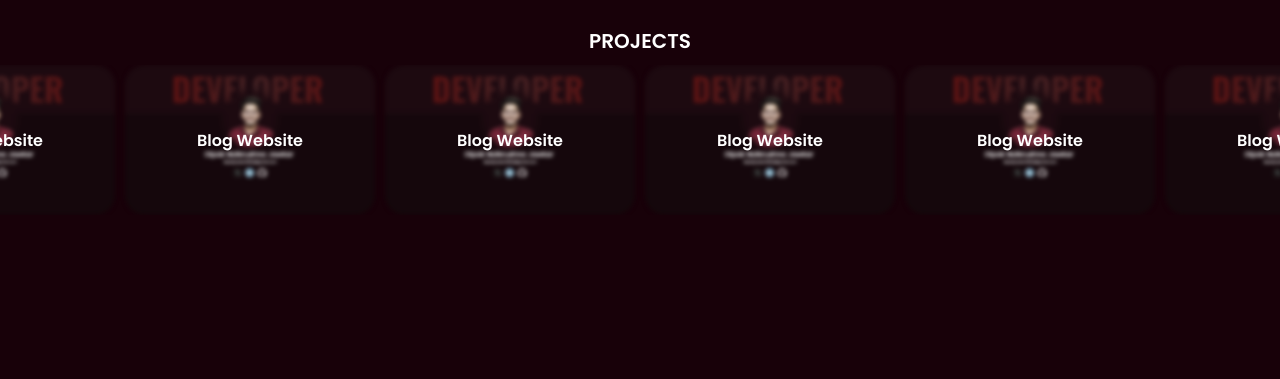
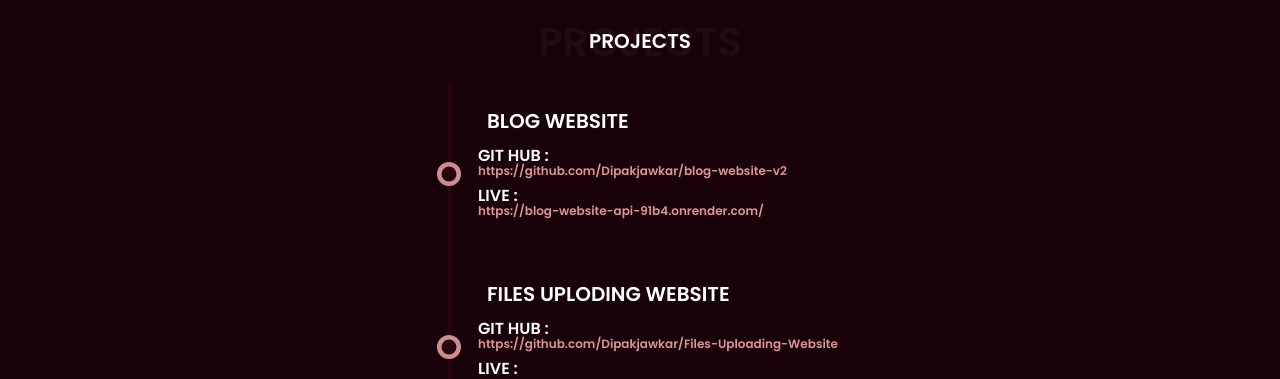
Before and after one commit to Dipakjawkar/My-portfolio, a plain HTML site: page index.html in a window 1280 px wide. Shown: the part 573-952 px from the top of the page. Before the commit the page ends 800 px from the top, so only its background shows below. Drawn offline with Linux system fonts and the light colour scheme.

Commit message:
Add files via upload

```diff
--- a/index.html
+++ b/index.html
@@ -37,7 +37,7 @@
         </div>
         <div class="lower">
             <div class="next-btn">
-                <h1>SKILLS</h1>
+                <h1 id="skills-name">SKILLS</h1>
                 <div class="skills">
                     <div class="s-img-c"><img src="./src/img/skills/html.webp" alt=""></div>
                     <div class="s-img-c">
@@ -83,66 +83,52 @@
                 </div>
             </div>
             <div class="next-section-2">
-                <h1>PROJECTS</h1>
-                <div class="p-container">
-                    <div class="project">
-                        <div class="p-c-img">
-                            <img src="./src/img/ui_img.jpg" alt="">
-                        </div>
-                        <div class="p-name">
-                            <p>Blog Website</p>
-                        </div>
+                <h1 id="projects-name">PROJECTS</h1>
+                <div class="p-container" >
+                    <div class="project-bar" id="projects">
                     </div>
-                    <div class="project">
-                        <div class="p-c-img">
-                            <img src="./src/img/ui_img.jpg" alt="">
-                        </div>
-                        <div class="p-name">
-                            <p>Blog Website</p>
-                        </div>
-                    </div>
-                    <div class="project">
-                        <div class="p-c-img">
-                            <img src="./src/img/ui_img.jpg" alt="">
-                        </div>
-                        <div class="p-name">
-                            <p>Blog Website</p>
-                        </div>
-                    </div>
-                    <div class="project">
-                        <div class="p-c-img">
-                            <img src="./src/img/ui_img.jpg" alt="">
-                        </div>
-                        <div class="p-name">
-                            <p>Blog Website</p>
-                        </div>
-                    </div>
-                    <div class="project">
-                        <div class="p-c-img">
-                            <img src="./src/img/ui_img.jpg" alt="">
-                        </div>
-                        <div class="p-name">
-                            <p>Blog Website</p>
-                        </div>
-                    </div>
-                    <div class="project">
-                        <div class="p-c-img">
-                            <img src="./src/img/ui_img.jpg" alt="">
-                        </div>
-                        <div class="p-name">
-                            <p>Blog Website</p>
-                        </div>
-                    </div>
-                    <div class="p-next">>></div>
-                    <div class="p-pre">
-                        <<< /div>
-                    </div>
+                </div>
             </div>
         </div>
-    </div>
 
 </body>
 <script>
+    const projects = [
+        {
+            "name": "BLOG WEBSITE",
+            "git": "https://github.com/Dipakjawkar/blog-website-v2",
+            "live": "https://blog-website-api-91b4.onrender.com/"
+        },
+        {
+            "name": "FILES UPLODING WEBSITE",
+            "git": "https://github.com/Dipakjawkar/Files-Uploading-Website",
+            "live": "NA"
+        },
+        {
+            "name": "REALTIME CHAT APP",
+            "git": "https://github.com/Dipakjawkar/realtime-chatapp",
+            "live": "NA"
+        },
+
+
+    ]
+
+    const projectsContainer = document.getElementById("projects");
+
+projects.forEach((project) => {
+    const newDiv = document.createElement("div");
+    newDiv.classList.add("project");
+    newDiv.innerHTML = `
+        <div class="dot"></div>
+        <div class="p-info">
+            <h1>${project.name}</h1>
+            <p>GIT HUB : </p><a href="${project.git}">${project.git}</a>
+            <p>LIVE : </p><a href="${project.live}">${project.live}</a>
+        </div>
+    `;
+    projectsContainer.appendChild(newDiv);
+});
+
 
 </script>
 
--- a/style.css
+++ b/style.css
@@ -49,6 +49,30 @@ body{
 
 
 }
+
+#skills-name::before{
+    position: absolute;
+    content: "SKILLS";
+    color: rgba(240, 248, 255, 0.671);
+    font-size: 40px;
+    transform: translate(-50%, -50%);
+    opacity: 0.06;
+    top: 25%;
+    left: 50%;
+
+}
+
+#projects-name::before{
+    position: absolute;
+    content: "PROJECTS";
+    color: rgba(240, 248, 255, 0.671);
+    font-size: 40px;
+    transform: translate(-50%, -50%);
+    opacity: 0.06;
+    top: 25px;
+    left: 50%;
+}
+
 .u-p-info .u-name{
     font-size: 30px;
 
@@ -141,6 +165,7 @@ body{
     justify-content: center;
     flex-direction: column;
     margin-top: 300px;
+    position: relative;
 }
 
 .next-btn h1{
@@ -175,30 +200,7 @@ body{
     justify-content: center;
 }
 
-.p-c-img{
-    height: 150px;
-    width: 250px;
-    border-radius: 20px;
 
-    overflow: hidden;
-    display: flex;
-    align-items: flex-start;
-    justify-content: center;
-    filter: blur(2px) saturate(0.5);
-    transition: all 0.5s;
-
-
-}
-
-.p-c-img:hover{
-    filter: blur(0) saturate(1);
-
-
-
-}
-.p-c-img img{
-    width: 250px;
-}
 
 .lower{
     color: white;
@@ -211,6 +213,7 @@ body{
 
 
 .next-section-2{
+    position: relative;
     width: 100vw;
     margin-top: 20px;
     overflow: hidden;
@@ -225,47 +228,100 @@ body{
     padding: 9px;
 }
 
+.p-container{
+    width: 100vw;
+    position: relative;
+    left: 35%;
+}
 .project{
     position: relative;
+    padding: 10px;
+    margin: 20px 0;
+    width: max-content;
+    line-height: 15px;
+}
+.project-bar{
+    width: 3px;
+    background-color: #2a0310;
+    border-radius: 20px;
+    padding: 0 0 50px 0;
+    margin-bottom: 100px;
+}
+.p-info{
+    display: flex;
+    flex-wrap: wrap;
+    flex-direction: column;
+    padding: 10px 20px;
+    /* background-color: #2a0310; */
+    border-radius: 10px;
+}
+.p-info p{
+    margin-top: 10px;
+}
+.p-info a{
+    font-size: 12px;
+}
+.dot{
+    height: 20px;
+    width: 20px;
+    background-color: #180109;
+    border-radius: 50%;
+    position: absolute;
+    top: 50%;
+    left: -9px;
+    animation: dotAnimation 2s infinite alternate-reverse;
+    transition: all 2s;
+}
+.p-info ul{
+    display: flex;
+    align-items: center;
+    justify-content: center;
+    gap: 20px;
 }
 
-.p-name{
+.p-info ul li{
+    height: 20px;
+    width: 20px;
+    list-style: none;
+    margin: 10px;
+
+
+}
+.p-info ul li img{
+    height: 50px;
+    margin: 10px;
+}
+
+@keyframes dotAnimation {
+    from{
+        height: 20px;
+        width: 20px;
+        left: -9px;
+    }
+    to{
+        height: 25px;
+        width: 25px;
+        left: -11px;
+        background-color: #fab1b4;
+    }
+}
+.dot::before{
     position: absolute;
+    content: "";
+    height: 15px;
+    width: 15px;
+    background: #2a0310;
+    border-radius: 50%;
     top: 50%;
     left: 50%;
     transform: translate(-50%, -50%);
 }
-/*  */
 
-.p-container{
-    position: relative;
-    display: flex;
-    overflow: scroll;
-    align-items: center;
-    justify-content: flex-start;
-    gap: 10px;
+a{
+    text-decoration: none;
+    color: rgb(223, 148, 148);
 }
-.p-container::-webkit-scrollbar{
-    display: none;
-}
-.p-next{
-    background-color: #520204;
-    padding: 5px 7px;
-    border-radius: 50%;
-    position: absolute;
-    top: 50%;
-    right: -25%;
-    transform: translate(-50%, -50%);
-}
-.p-pre{
-    background-color: #520204;
-    padding: 5px 7px;
-    border-radius: 50%;
-    position: absolute;
-    top: 50%;
-    right: 100%;
-    transform: translate(-50%, -50%);
-}
+
 
 @media screen and (max-width:715px) {
     .upper .bg-text{
@@ -305,6 +361,9 @@ body{
 
         margin-top: 200px;
     }
-
+    .project{
+        scale: 0.7;
+        left: -55px;
+    }
 
 }
```
Also changed, not shown: src/img/live.png (added).
